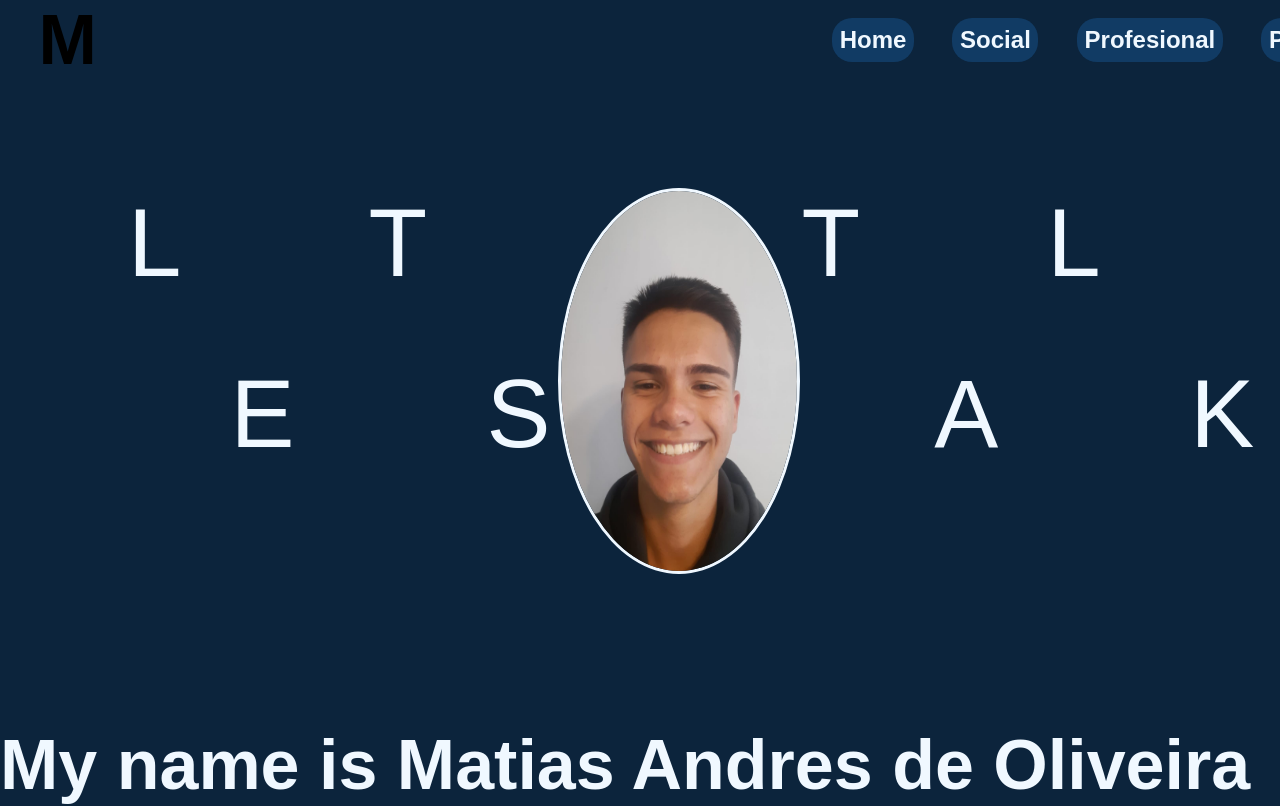
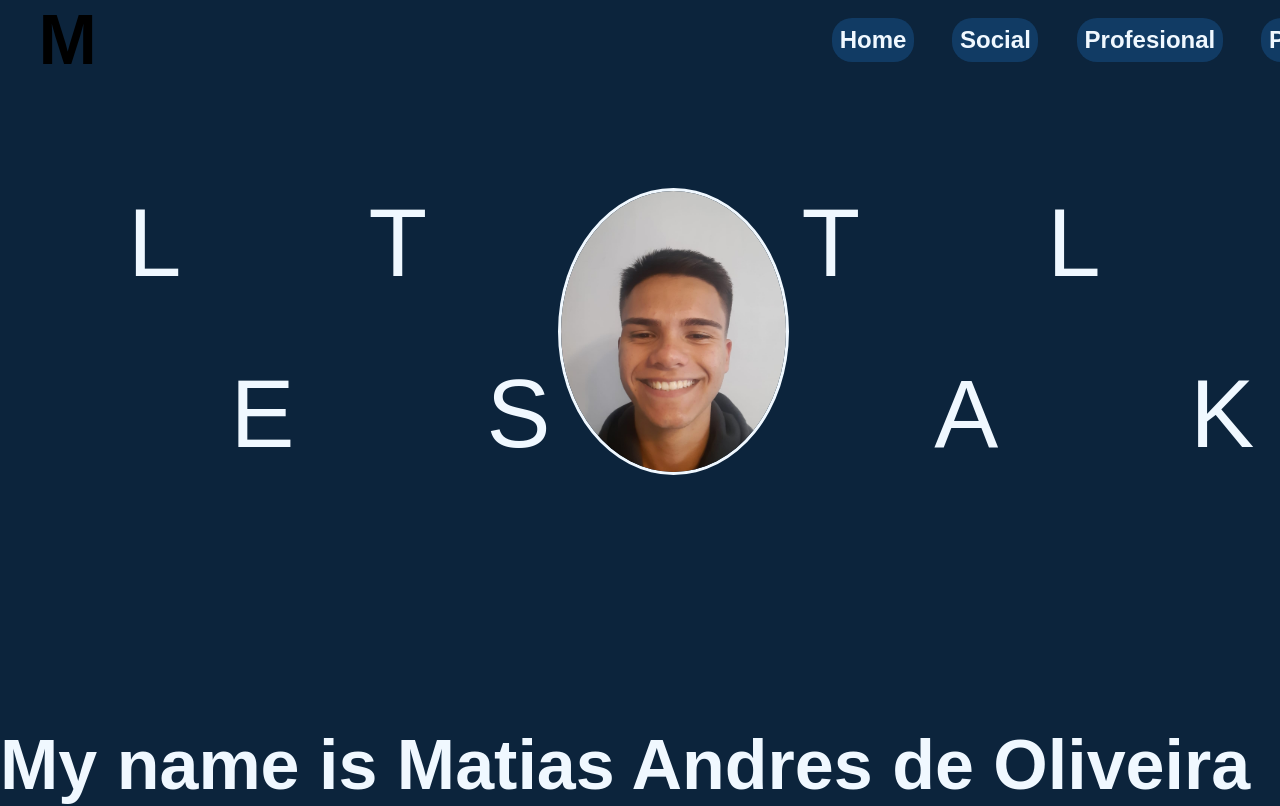
Before and after one commit to matiaszo/portfolio, a React (Vite) app: page / in a window 1280 px wide. Shown: the top 806 px of the page. Built offline with nearby package versions, Linux system fonts and the light colour scheme; a web font is replaced by a local one.

Commit message:
imagem arrumada

```diff
--- a/src/App.module.css
+++ b/src/App.module.css
@@ -21,8 +21,9 @@
 }
 
 .pai2 img{
-  width: 23%;
-  height: 380px;
+  aspect-ratio: 1;
+  width: 22%;
+  object-fit: cover;
   border-radius: var(--border_50);
   border: solid 3px var(--alice);
 }
```
